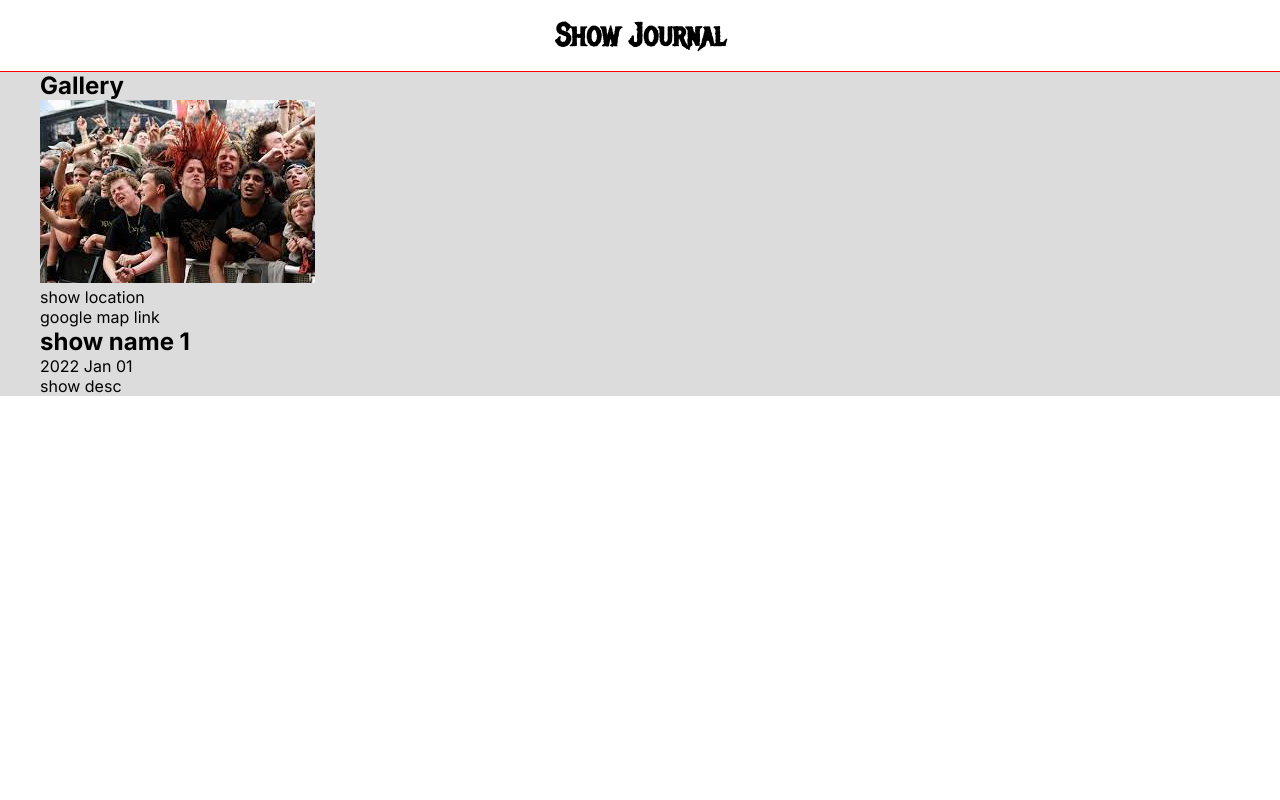
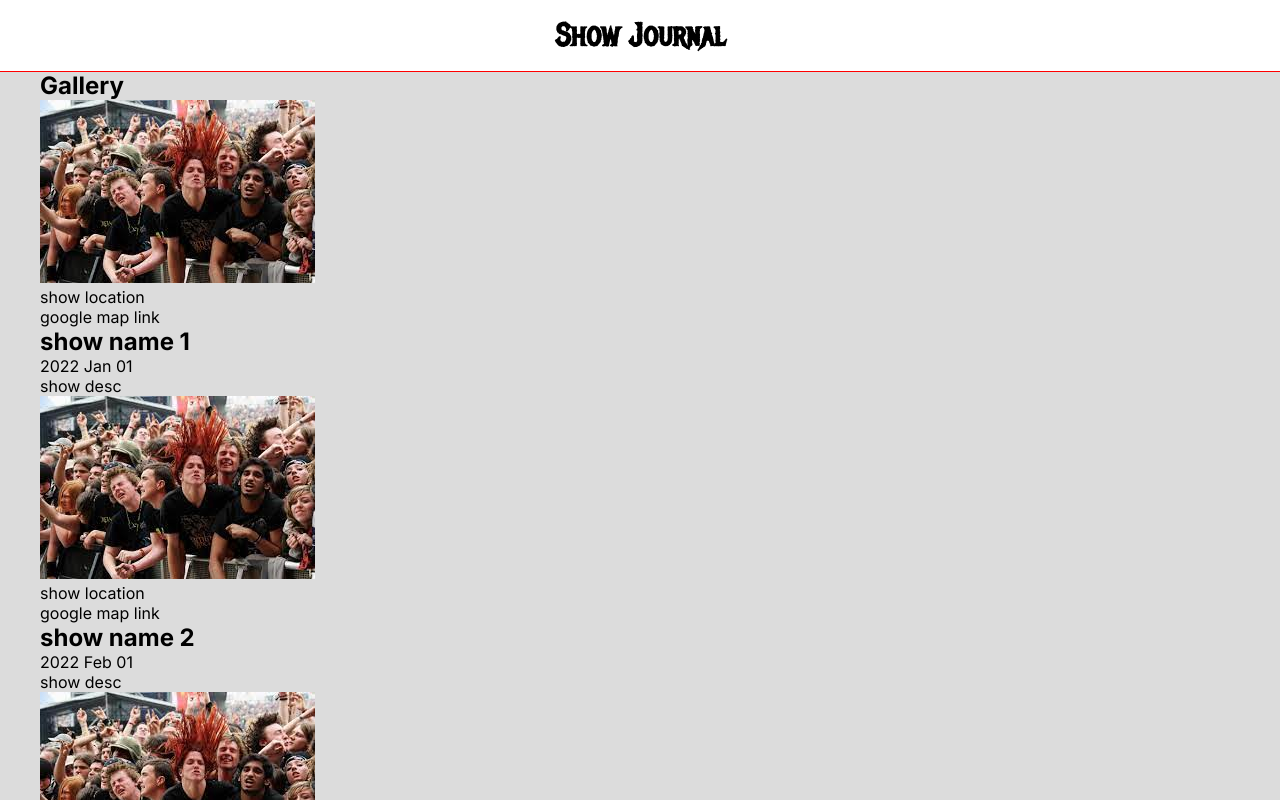
Before and after one commit to vishalicious213/show-journal, a React (Vite) app: page / in a window 1280 px wide. Shown: the top 800 px of the page. Built offline with nearby package versions, Linux system fonts and the light colour scheme.

Commit message:
passing all shows in array from Gallery to Show and rendering them

```diff
--- a/components/Gallery.jsx
+++ b/components/Gallery.jsx
@@ -2,11 +2,15 @@ import data from "../data"
 import Show from "./Show"
 
 export default function Gallery() {
-    console.log(data[0])
+    const shows = data.map(show => {
+        return (
+            <Show key={show.id} {...show}/>
+        )
+    })
     return (
         <section className="gallery container">
             <h2>Gallery</h2>
-            <Show {...data[0]} />
+            {shows}
         </section>
     )
 }
--- a/components/Show.jsx
+++ b/components/Show.jsx
@@ -1,4 +1,5 @@
 export default function Show(props) {
+    console.log(props)
     return (
         <div className="show">
             <img src={props.pics[0]} alt={props.name} />
```
